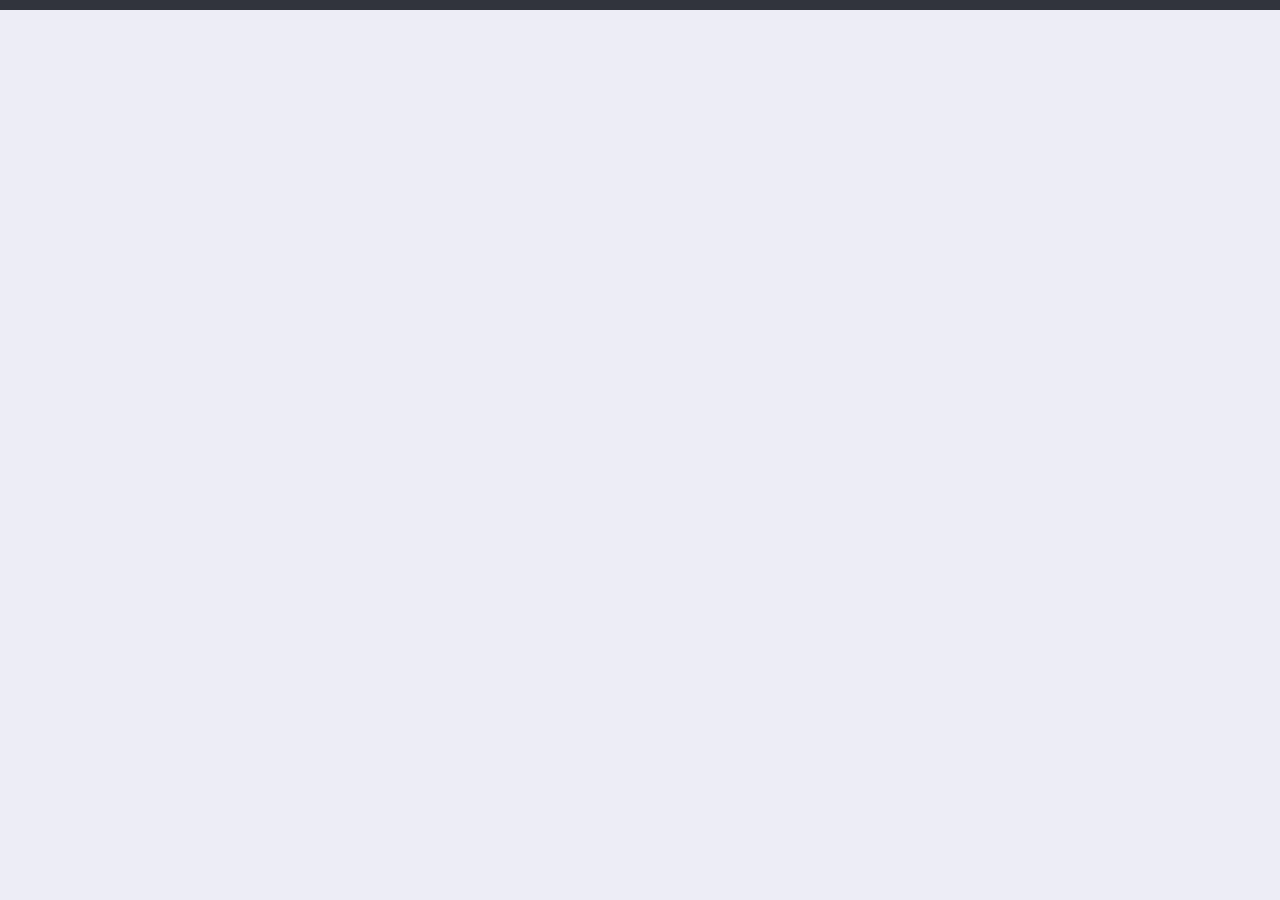
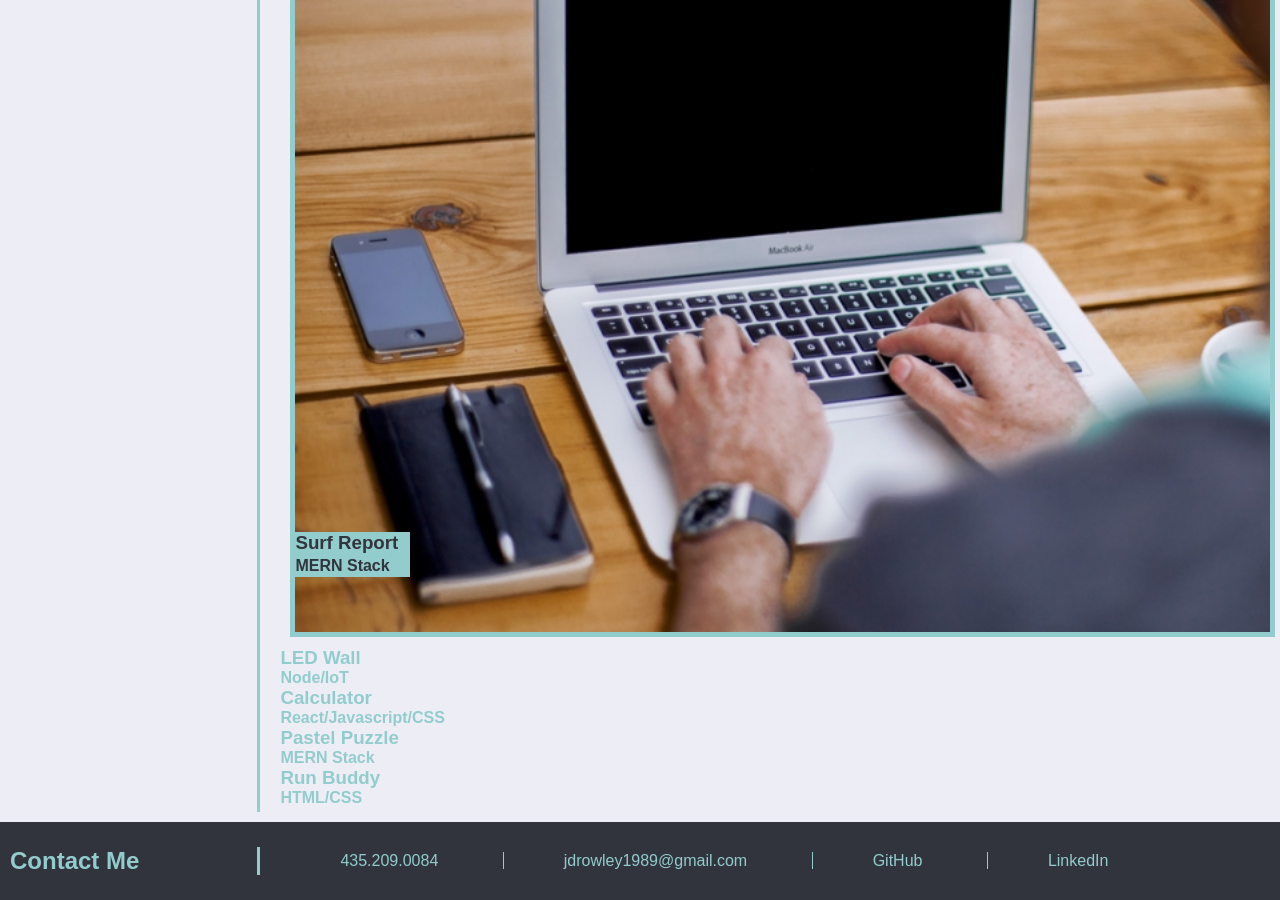
Before and after one commit to JD-Rowley/portfolio, a plain HTML site: page index.html in a window 1280 px wide. Shown: the part 586-1486 px from the top of the page. Before the commit the page ends 800 px from the top, so only its background shows below. Drawn offline with Linux system fonts and the light colour scheme.

Commit message:
add work tile

```diff
--- a/assets/css/styles.css
+++ b/assets/css/styles.css
@@ -56,7 +56,7 @@ header nav ul li a {
 /* Hero Styles */
 .hero {
     background-image: url(../images/hero-bg.jpg);
-    height: 150px;
+    height: 250px;
     background-size: cover;
 }
 /* End Hero Styles */
@@ -76,11 +76,34 @@ header nav ul li a {
     width: 80%;
     padding: 15px 10px;
 }
+
+.work-subtitle {
+    font-size: medium;
+}
 /* End Class Styles */
 
 /* About Me Styles */
 
 /* End About Me Styles */
+
+/* Work Styles */
+.surf-report {
+    display: flex;
+    width: 98.5%;
+    height: 800px;
+    background-image: url(../images/surf-report.jpg);
+    background-size: cover;
+    margin: 10px 10px;
+    border: #92CCCD 5px solid;
+}
+
+.surf-report h3 {
+    color: #31343D;
+    background: #92CCCD;
+    width: 115px;
+    height: 45px;
+    margin: 700px 0 0 0;
+}/* End Work Styles */
 
 /* Footer Styles */
 footer {
@@ -89,7 +112,7 @@ footer {
 }
 
 footer div ul li a {
-    margin: 20px 20px;
+    margin: 20px 60px 20px 60px;
 }
 
 footer div ul li {
--- a/index.html
+++ b/index.html
@@ -70,11 +70,10 @@
             <!-- Surf Report -->
             <article class="surf-report">
                 <h3>
-                    Surf Report
+                    <span>Surf Report</span>
+                        </br>
+                    <span class="work-subtitle">MERN Stack</span>
                 </h3>
-                    <h4>
-                        MERN Stack
-                    </h4>
             </article>
             <div class="work-sections">
                 <!-- LED Wall -->
```
Also changed, not shown: assets/images/surf-report.jpg (added).
